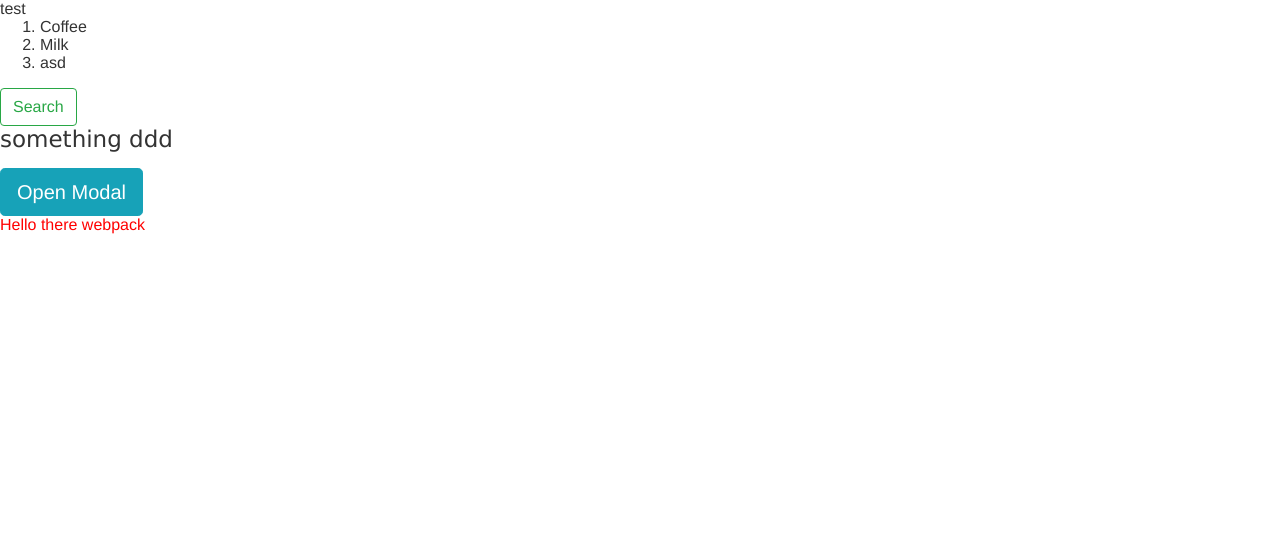
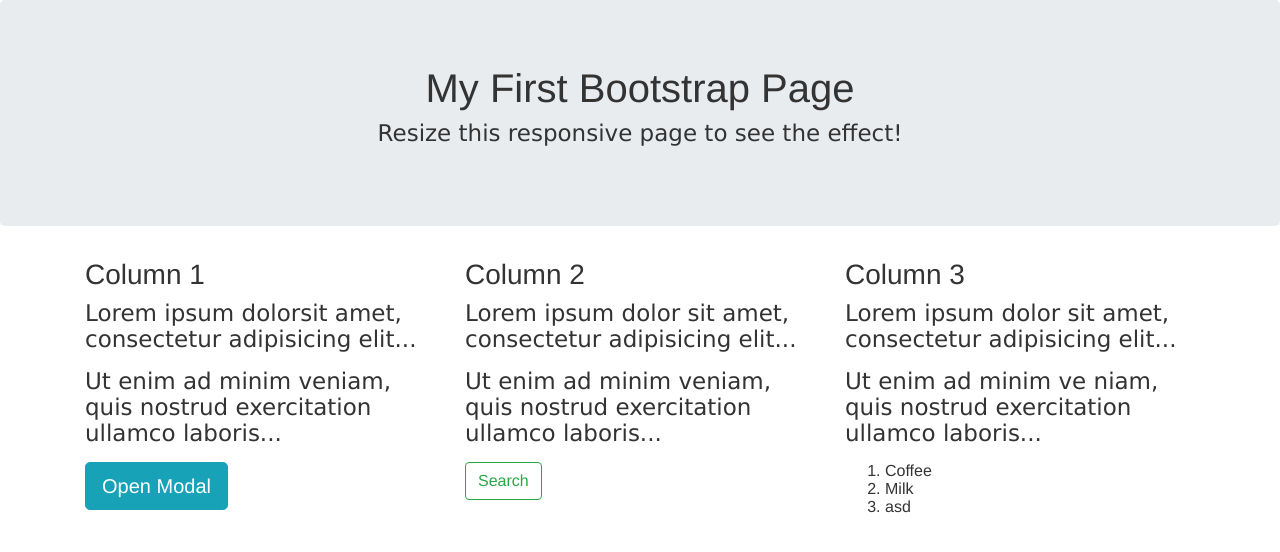
Before and after one commit to uniquename/webpack-starter, a website built with webpack: page src/index.ejs in a window 1280 px wide. Built offline with nearby package versions, Linux system fonts and the light colour scheme; files whose address does not match are found by name.

Commit message:
some cleaning

```diff
--- a/package.json
+++ b/package.json
@@ -8,13 +8,15 @@
   "license": "MIT",
   "scripts": {
     "start": "webpack-dev-server --content-base dist --inline --hot --progress --colors",
-    "build": "webpack --progress --colors"
+    "build": "webpack --progress --colors",
+    "prod": "webpack -p"
   },
   "devDependencies": {
     "css-loader": "^0.28.4",
     "html-webpack-harddisk-plugin": "^0.1.0",
     "html-webpack-plugin": "^2.29.0",
     "node-sass": "^4.5.3",
+    "raw-loader": "^0.5.1",
     "sass-loader": "^6.0.6",
     "style-loader": "^0.18.2",
     "webpack": "^3.0.0",
@@ -23,6 +25,7 @@
   },
   "dependencies": {
     "bootstrap": "4.0.0-alpha.6",
+    "extract-text-webpack-plugin": "^2.1.2",
     "jquery": "^3.2.1",
     "lodash": "^4.17.4"
   }
--- a/src/index.ejs
+++ b/src/index.ejs
@@ -4,26 +4,38 @@
   <script src="http://localhost:35729/livereload.js"></script>
 </head>
 <body>
-
-    <div>
-      test
+  <div class="jumbotron text-center">
+    <h1>My First Bootstrap Page</h1>
+    <p>Resize this responsive page to see the effect!</p>
   </div>
 
+  <div class="container">
+    <div class="row">
+      <div class="col-sm-4">
+        <h3>Column 1</h3>
+        <p>Lorem ipsum dolorsit amet, consectetur adipisicing elit...</p>
+        <p>Ut enim ad minim veniam, quis nostrud exercitation ullamco laboris...</p>
+        <!-- Trigger the modal with a button -->
+        <button type="button" class="btn btn-info btn-lg" data-toggle="modal" data-target="#myModal">Open Modal</button>
+      </div>
+      <div class="col-sm-4">
+        <h3>Column 2</h3>
+        <p>Lorem ipsum dolor sit amet, consectetur adipisicing elit...</p>
+        <p>Ut enim ad minim veniam, quis nostrud exercitation ullamco laboris...</p>
+        <button class="btn btn-outline-success " type="submit">Search</button>
+      </div>
+      <div class="col-sm-4">
+        <h3>Column 3</h3>
+        <p>Lorem ipsum dolor sit amet, consectetur adipisicing elit...</p>
+        <p>Ut enim ad minim ve niam, quis nostrud exercitation ullamco laboris...</p>
         <ol>
          <li>Coffee</li>
          <li>Milk</li>
          <li>asd</li>
        </ol>
-
-    <div></div>
-
-    <button class="btn btn-outline-success " type="submit">Search</button>
-
-
-    <p>something ddd</p>
-
-<!-- Trigger the modal with a button -->
-<button type="button" class="btn btn-info btn-lg" data-toggle="modal" data-target="#myModal">Open Modal</button>
+     </div>
+   </div>
+ </div>
 
  <!-- Modal -->
  <div id="myModal" class="modal fade" role="dialog">
@@ -46,6 +58,5 @@
   </div>
 </div>
 
-
 </body>
 </html>
--- a/src/index.js
+++ b/src/index.js
@@ -21,7 +21,7 @@ function component() {
   return element;
 }
 
-document.body.appendChild(component());
+//document.body.appendChild(component());
 
 
 $(document).ready(function(){
--- a/webpack.config.js
+++ b/webpack.config.js
@@ -4,6 +4,8 @@ var webpack = require('webpack');
 
 var HtmlWebpackPlugin = require('html-webpack-plugin');
 var HtmlWebpackHarddiskPlugin = require('html-webpack-harddisk-plugin');
+
+var ExtractTextPlugin = require('extract-text-webpack-plugin');
 
 var LiveReloadPlugin = require('webpack-livereload-plugin');
 
@@ -17,6 +19,7 @@ module.exports = {
     filename: 'bundle.js',
     path: path.resolve(__dirname, 'dist')
   },
+  //devtool: "cheap-eval-source-map",
   module: {
     rules: [
       {
@@ -26,6 +29,10 @@ module.exports = {
           'css-loader'
         ]
       },
+      /*{
+        test: /\.html$/,
+        loader: "raw-loader" // loaders: ['raw-loader'] is also perfectly acceptable.
+      },*/
       {
       test: /\.scss$/,
         use: [{
@@ -46,6 +53,10 @@ module.exports = {
       }
     ]
   },
+  devServer: {
+    contentBase: './dist',
+    hot: true
+  },
   plugins: [
     new HtmlWebpackPlugin({
       filename: "index.html",
@@ -61,7 +72,8 @@ module.exports = {
       jQuery: 'jquery',
       'window.jQuery': 'jquery',
       Tether: 'tether'
-    })
+    }),
+    new ExtractTextPlugin("style.css")
     /*new HtmlWebpackPlugin({
       title: 'My App',
       filename: 'src/test.html'
```
Also changed, not shown: dist/index.html, 2 other files. Lines whose indentation alone changed are shown as unchanged.
